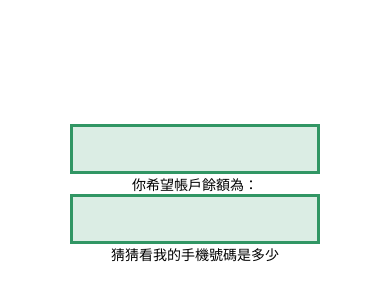
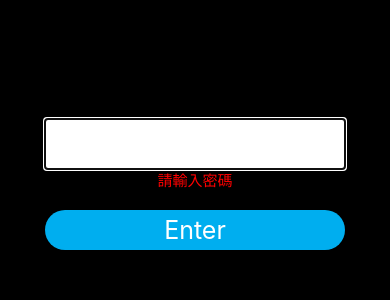
Before and after one commit to zz64456/firstProject, a React Native app: screen / in a window 390 px wide. Shown: the part 228-528 px from the top of the page. Built offline with nearby package versions, Linux system fonts and the light colour scheme.

Commit message:
密碼判斷課程

```diff
--- a/App.js
+++ b/App.js
@@ -1,19 +1,17 @@
 import { StatusBar } from 'expo-status-bar';
 import React, { useState } from 'react';
-import { StyleSheet, Text, View, TextInput } from 'react-native';
+import { StyleSheet, Text, View, TextInput, TouchableOpacity } from 'react-native';
 
 export default function App() {
 
-  const [number, setNumber] = useState('')
-  const [phone, setPhone] = useState('')
-  const [result, setResult] = useState('')
-
-  const changePhone = (phone) => {
-    setPhone(phone)
-
-    setResult('猜錯囉！')
-    if (phone === '0933919547') {
-      setResult('你猜對了！！')
+  const [validCode, setValidCode] = useState('')
+  const getNumber = () => {
+    if (validCode == '1234') {
+      return <Text style={{ color: 'yellow', fontSize: 15 }}>輸入正確</Text>
+    } else if (validCode == '') {
+      return <Text style={{ color: 'red', fontSize: 15 }}>請輸入密碼</Text>
+    } else {
+      return <Text style={{ color: 'red', fontSize: 15 }}>輸入錯誤</Text>
     }
   }
 
@@ -21,23 +19,28 @@ export default function App() {
     <View style={styles.container}>
       {/* <Text style={styles.mainText}>Open up App.js to start working on my good app!</Text> */}
       <TextInput
-        style={styles.numberInput}
-        onChangeText={(text) => setNumber(text)}
-        value={number}
-        keyboardType={"numeric"}
-        maxLength={5}
+        maxLength={4}
+        style={{ height: 50, width: 300, borderRadius: 0, borderColor: 'gray', backgroundColor: 'white', color: 'black', fontSize: 28, textAlign: 'center' }}
+        onChangeText={(text) => setValidCode(text)}
+        keyboardType={'numeric'}
+        value={validCode}
+        secureTextEntry={true}
+        autoFocus={true}
       />
-      <Text>你希望帳戶餘額為：{number}</Text>
 
-      <TextInput
-        style={styles.numberInput}
-        onChangeText={(text) => changePhone(text)}
-        value={phone}
-        keyboardType={"numeric"}
-        maxLength={10}
-      />
-      <Text>猜猜看我的手機號碼是多少{phone}</Text>
-      <Text>{result}</Text>
+      {/* {getNumber()} */}
+
+      {/* {validCode === '1234' ? <Text style={{ color: 'yellow', fontSize: 15 }}>輸入正確</Text> : <Text style={{ color: 'red', fontSize: 15 }}>輸入錯誤</Text>} */}
+
+      {validCode.length === 4 ? (
+        validCode === '1234' ? <Text style={{ color: 'yellow', fontSize: 15 }}>輸入正確</Text> : <Text style={{ color: 'red', fontSize: 15 }}>輸入錯誤</Text>
+      ) : <Text style={{ color: 'red', fontSize: 15 }}>請輸入密碼</Text>}
+
+      <TouchableOpacity style={{ backgroundColor: '#00aeef', borderRadius: 20, width: 300, height: 40, justifyContent: 'center', margin: 20 }}>
+        <Text style={{ color: 'white', textAlign: 'center', fontSize: 25 }}>
+          Enter
+        </Text>
+      </TouchableOpacity>
 
       <StatusBar style="auto" />
     </View>
@@ -47,18 +50,8 @@ export default function App() {
 const styles = StyleSheet.create({
   container: {
     flex: 1,
-    backgroundColor: '#fff',
+    backgroundColor: 'black',
     alignItems: 'center',
     justifyContent: 'center',
   },
-  numberInput: {
-    height: 50,
-    width: 250,
-    backgroundColor: '#dbede4',
-    borderWidth: 3,
-    borderColor: '#319664',
-    color: 'black',
-    textAlign: 'center',
-    fontSize: 25,
-  }
 });
```
